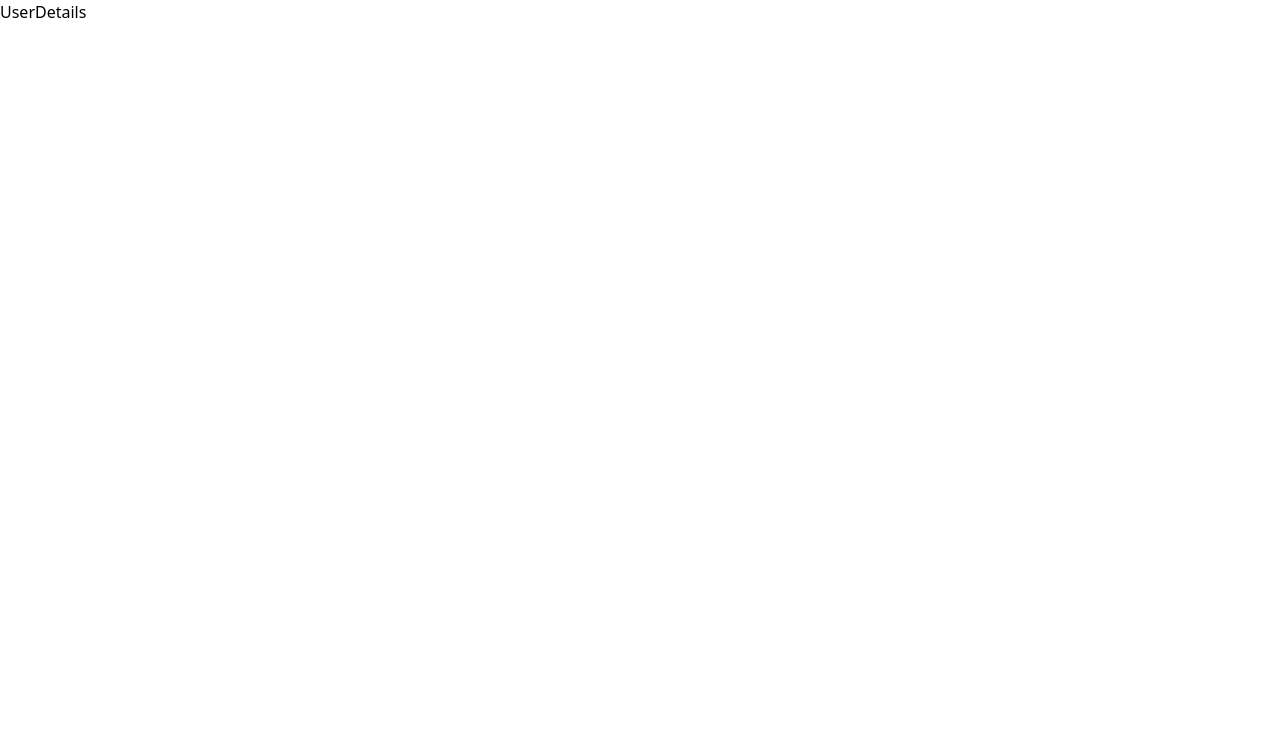
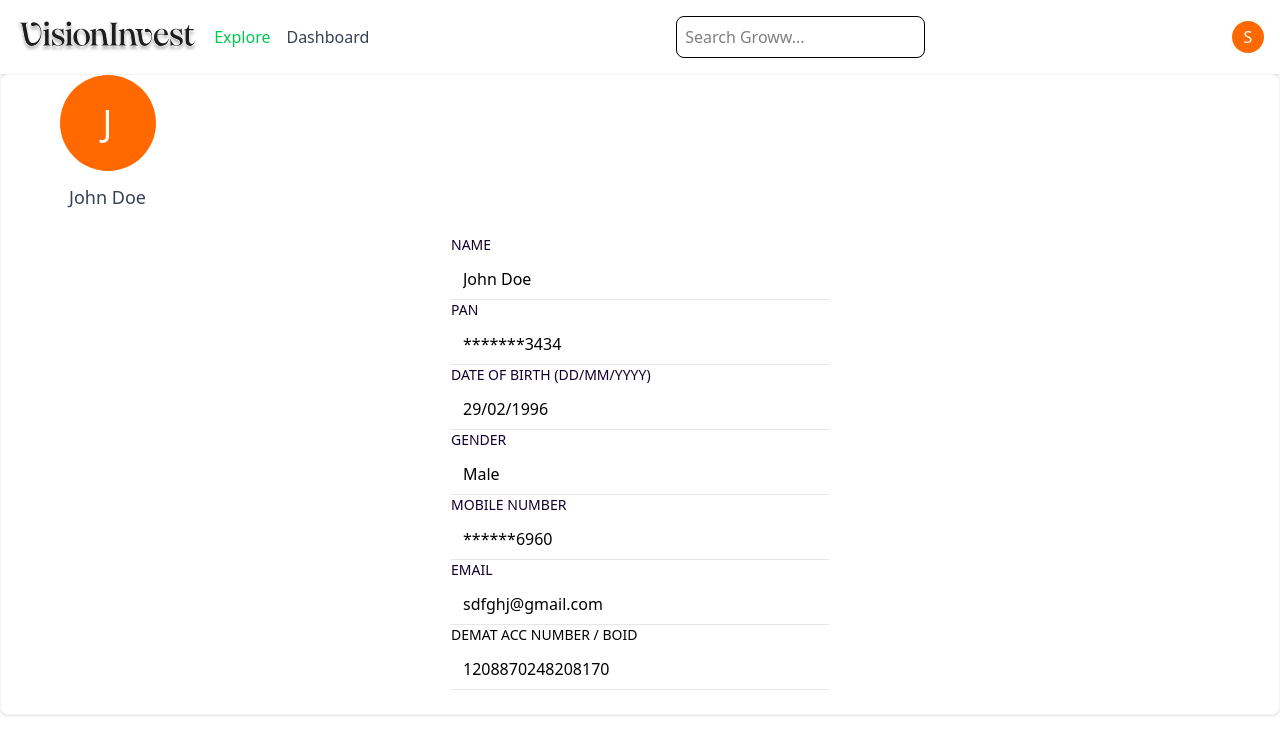
Before and after one commit to A1YAARY/vision-codecrafter2.0, a React (Vite) app in the folder client/: page /userdetails in a window 1280 px wide. Shown: the top 754 px of the page. Built offline with nearby package versions, Linux system fonts and the light colour scheme.

Commit message:
refactor: move UserDetails component to pages and create UserDetailsCard and UserIcon components

```diff
--- a/client/src/AppRoutes.jsx
+++ b/client/src/AppRoutes.jsx
@@ -3,7 +3,7 @@ import { Route, Routes } from "react-router-dom";
 import Login from "./pages/Login";
 import SignUp from "./pages/SignUp";
 import UserDashboard from "./pages/UserDashboard";
-import UserDetails from "./components/UserDetails"
+import UserDetails from "./pages/UserDetails"
 
 const AppRoutes = () => {
   return (
@@ -13,6 +13,7 @@ const AppRoutes = () => {
       <Route path="/signup" element={<SignUp />} />
       <Route path="/dashboard" element={<UserDashboard />} />
       <Route path="/userdetails" element={<UserDetails />} />
+
     </Routes>
   );
 };
--- a/client/src/components/UserDetails.jsx
+++ /dev/null
@@ -1,9 +0,0 @@
-import React from 'react'
-
-function UserDetails() {
-  return (
-    <div>UserDetails</div>
-  )
-}
-
-export default UserDetails
--- /dev/null
+++ b/client/src/components/UserDetailsCard.jsx
@@ -0,0 +1,106 @@
+import React from 'react';
+
+const UserDetailsCard = () => {
+  return (
+
+    <div className="max-w-4/12 mx-auto p-6 ">
+      <div className=" g-x-6 g-y-6">
+
+        <div className="space-y-1 ">
+          <label className="block text-sm text-[#10002B] uppercase">NAME</label>
+          <div className="flex">
+            <input
+              type="text"
+              value="John Doe"
+              className="w-full px-3 py-2 border-b border-gray-200 focus:outline-none focus:border-blue-500"
+              readOnly
+            />
+
+          </div>
+        </div>
+
+
+        <div className="space-y-1">
+          <label className="block text-sm text-[#10002B] uppercase">PAN</label>
+          <input
+            type="text"
+            value="*******3434"
+            className="w-full px-3 py-2 border-b border-gray-200 focus:outline-none focus:border-blue-500"
+            readOnly
+          />
+        </div>
+
+
+        <div className="space-y-1">
+          <label className="block text-sm text-[#10002B] uppercase">DATE OF BIRTH (DD/MM/YYYY)</label>
+          <input
+            type="text"
+            value="29/02/1996"
+            className="w-full px-3 py-2 border-b border-gray-200 focus:outline-none focus:border-blue-500"
+            readOnly
+          />
+        </div>
+
+
+        <div className="space-y-1">
+          <label className="block text-sm text-[#10002B] uppercase">GENDER</label>
+          <input
+            type="text"
+            value="Male"
+            className="w-full px-3 py-2 border-b border-gray-200 focus:outline-none focus:border-blue-500"
+            readOnly
+          />
+        </div>
+
+
+        <div className="space-y-1">
+          <label className="block text-sm text-[#10002B] uppercase">MOBILE NUMBER</label>
+          <div className="flex">
+            <input
+              type="text"
+              value="******6960"
+              className="w-full px-3 py-2 border-b border-gray-200 focus:outline-none focus:border-blue-500"
+              readOnly
+            />
+
+          </div>
+        </div>
+
+
+
+
+
+        <div className="space-y-1">
+          <label className="block text-sm text-[#10002B] uppercase">EMAIL</label>
+          <div className="flex">
+            <input
+              type="text"
+              value="sdfghj@gmail.com"
+              className="w-full px-3 py-2 border-b border-gray-200 focus:outline-none focus:border-blue-500"
+              readOnly
+            />
+
+          </div>
+        </div>
+
+
+
+
+        <div className="space-y-1 md:col-span-2">
+          <label className="block text-sm text-#10002B uppercase">Demat Acc Number / BOID</label>
+          <div className="flex">
+            <input
+              type="text"
+              value="1208870248208170"
+              className="w-full px-3 py-2 border-b border-gray-200 focus:outline-none focus:border-blue-500"
+              readOnly
+            />
+
+          </div>
+        </div>
+      </div>
+    </div>
+  );
+};
+
+export default UserDetailsCard;
--- /dev/null
+++ b/client/src/components/UserIcon.jsx
@@ -0,0 +1,22 @@
+import React from 'react';
+
+const UserIcon = ({ name = "John Doe" }) => {
+
+  const firstLetter = name.charAt(0);
+
+  return (
+    <div className='max-w-2/12'>
+    <div className="flex flex-col items-center">
+
+      <div className="w-24 h-24 bg-orange-500 rounded-full flex items-center justify-center mb-3">
+        <span className="text-white text-4xl font-medium">{firstLetter}</span>
+      </div>
+
+
+      <h2 className="text-gray-700 text-lg font-medium">{name}</h2>
+    </div>
+    </div>
+  );
+};
+
+export default UserIcon;
--- /dev/null
+++ b/client/src/pages/UserDetails.jsx
@@ -0,0 +1,23 @@
+import React from 'react'
+import UserDetailsCard from '../components/UserDetailsCard'
+import Navbar from '../components/Navbar'
+import UserIcon from '../components/UserIcon'
+
+function UserDetails() {
+  return (
+    <div>
+
+        <Navbar/>
+        <div className='bg-white rounded-lg shadow-sm border border-gray-100'>
+        <UserIcon/>
+        <div className=''>
+        <UserDetailsCard />
+        </div>
+        </div>
+
+
+    </div>
+  )
+}
+
+export default UserDetails
```
